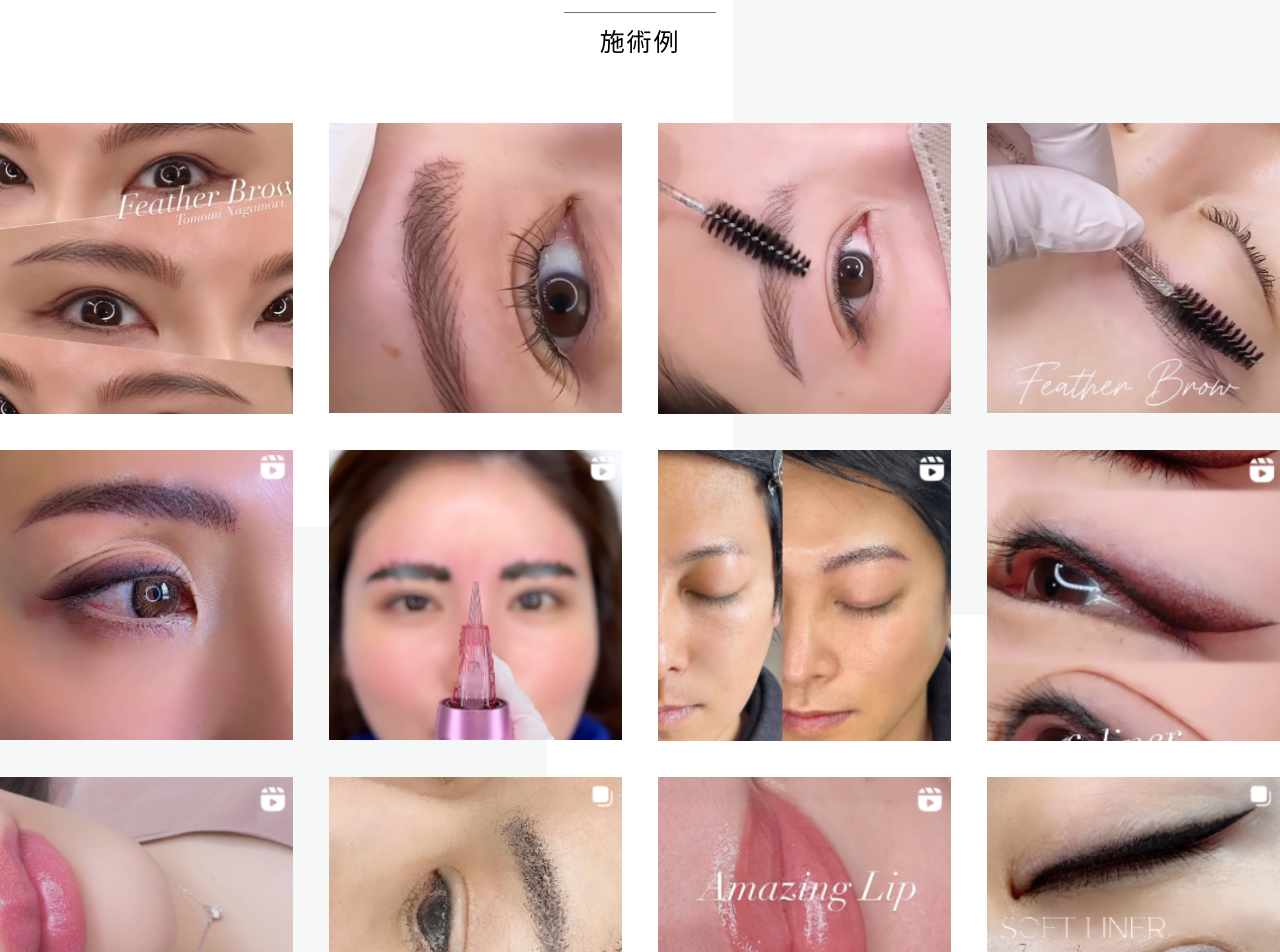
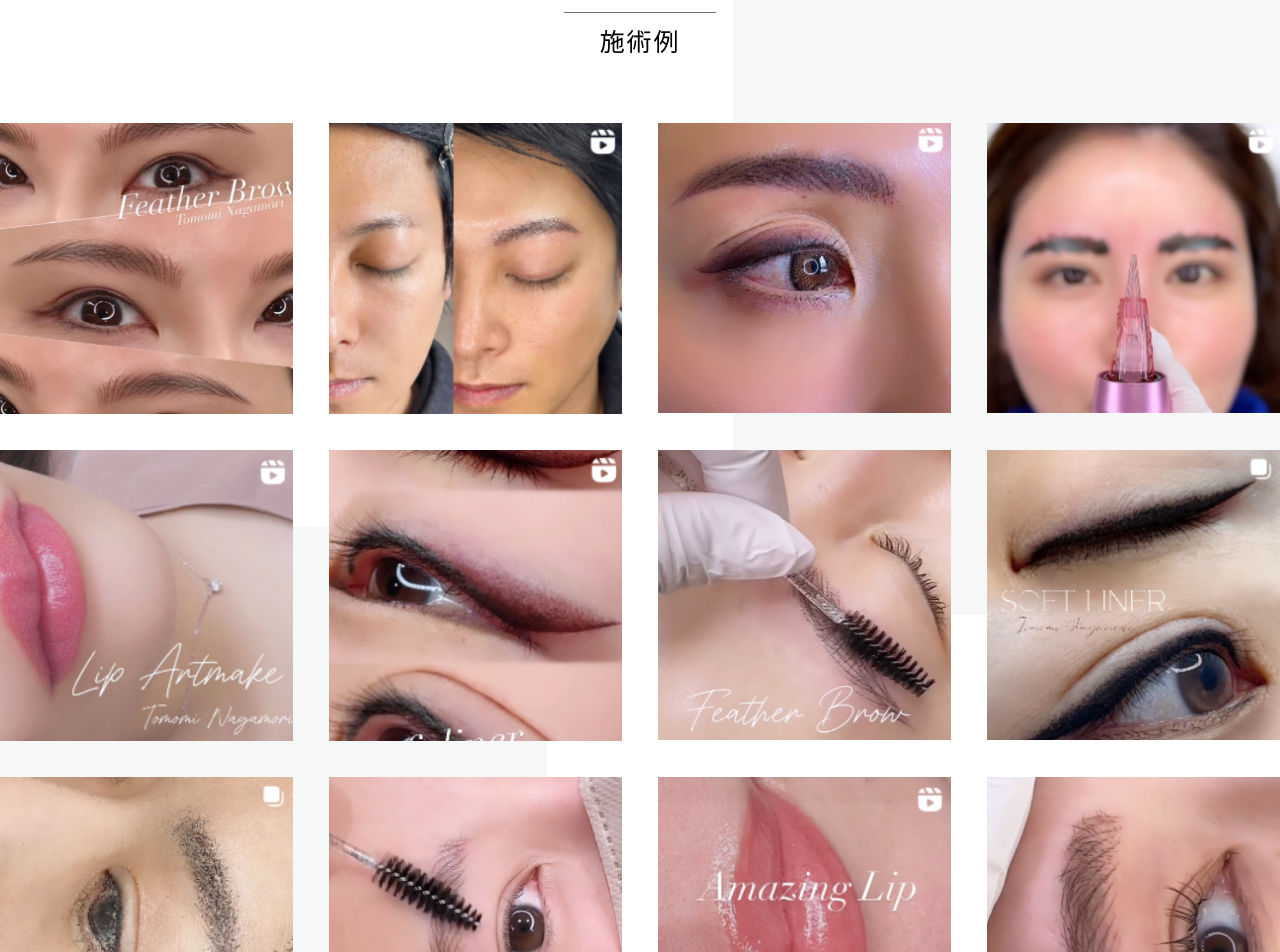
Before and after one commit to s7-japan/Nagamori-Clinic, a Next.js app: page / in a window 1280 px wide. Shown: the part 6780-7732 px from the top of the page. Built offline with nearby package versions, Linux system fonts and the light colour scheme; a web font is replaced by a local one.

Commit message:
update portfolio images and fix price card serial in OtherCard component

```diff
--- a/src/components/Portfolio.jsx
+++ b/src/components/Portfolio.jsx
@@ -12,17 +12,17 @@ const Portfolio = () => {
         <SectionHeader heading={"Portfolio"} subheading={"施術例"} />
         <div className="mt-2 grid grid-cols-2 gap-4.5 md:mt-3 md:grid-cols-3 md:gap-6 lg:mt-4 lg:grid-cols-4 lg:gap-7 xl:mt-5 xl:gap-9">
           <img src="/assets/p1.png" alt="portfolio_image" />
-          <img src="/assets/p2.png" alt="portfolio_image" />
-          <img src="/assets/p3.png" alt="portfolio_image" />
-          <img src="/assets/p4.png" alt="portfolio_image" />
+          <img src="/assets/p7.png" alt="portfolio_image" />
           <img src="/assets/p5.png" alt="portfolio_image" />
           <img src="/assets/p6.png" alt="portfolio_image" />
-          <img src="/assets/p7.png" alt="portfolio_image" />
+          <img src="/assets/p9.png" alt="portfolio_image" />
           <img src="/assets/p8.png" alt="portfolio_image" />
-          <img src="/assets/p9.png" alt="portfolio_image" />
+          <img src="/assets/p4.png" alt="portfolio_image" />
+          <img src="/assets/p12.png" alt="portfolio_image" />
           <img src="/assets/p10.png" alt="portfolio_image" />
+          <img src="/assets/p3.png" alt="portfolio_image" />
           <img src="/assets/p11.png" alt="portfolio_image" />
-          <img src="/assets/p12.png" alt="portfolio_image" />
+          <img src="/assets/p2.png" alt="portfolio_image" />
         </div>
         <div className="mt-12 flex w-full cursor-pointer justify-center md:mt-20 lg:mt-25 xl:mt-30">
           <a
--- a/src/components/Treatment/OtherCard.jsx
+++ b/src/components/Treatment/OtherCard.jsx
@@ -25,7 +25,7 @@ export default function OtherCard() {
         </div>
         <div>
           <SmallHeading text="黒子・ホクロ" />
-          <PriceCard2 serial={"1回"} p1={"（税込み）11,000 円"} />
+          <PriceCard2 serial={"1個"} p1={"（税込み）11,000 円"} />
         </div>
       </div>
     </div>
```
